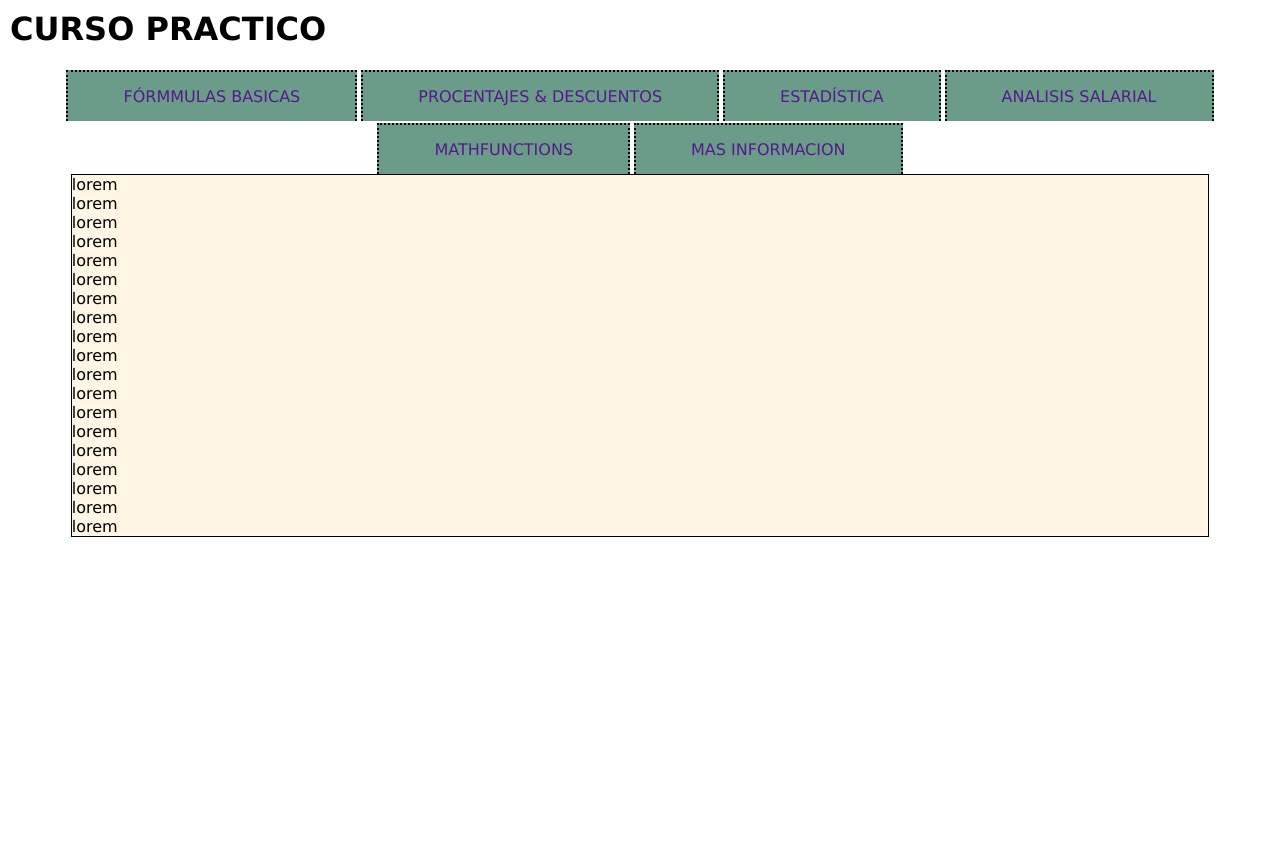
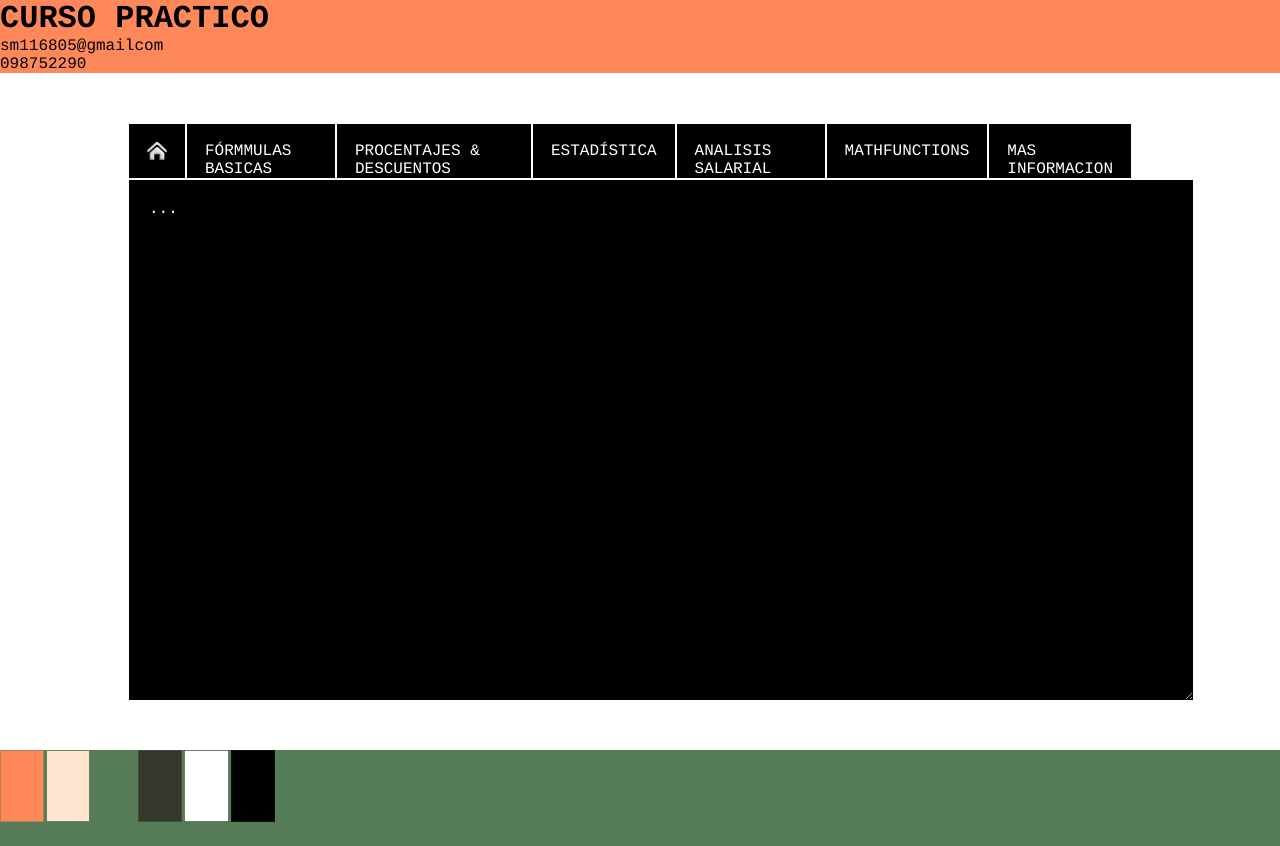
Before and after one commit to Santicamejo/MyCourses, a plain HTML site: page Javascript/math/index.html in a window 1280 px wide. Before the commit the page ends 800 px from the top, so only its background shows below. Drawn offline with Linux system fonts and the light colour scheme.

Commit message:
Sigo trabajando en la pagina index

```diff
--- a/Javascript/math/index.html
+++ b/Javascript/math/index.html
@@ -7,50 +7,34 @@
     <link rel="stylesheet" href="styles.css">
 </head>
 <body>
-    <header id="header">
+    <header>
         <div>
             <h1 id="headerTitle">CURSO PRACTICO</h1>
-            <!-- <ul>
+            <ul>
                 <li>sm116805@gmailcom</li>
                 <li>098752290</li>
-            </ul> -->
+            </ul>
         </div>
-        <ul id="headerList">
-            <li><a href="">FÓRMMULAS BASICAS</a></li>
-            <li><a href="">PROCENTAJES & DESCUENTOS</a></li>
-            <li><a href="">ESTADÍSTICA</a></li>
-            <li><a href="">ANALISIS SALARIAL</a></li>
-            <li><a href="">MATHFUNCTIONS</a></li>
-            <li><a href="">MAS INFORMACION</a></li>
-        </ul>
     </header>
-
-    <section id="section">
+    <section id="consoleSection">
         <div>
-            <p>lorem</p>
-            <p>lorem</p>
-            <p>lorem</p>
-            <p>lorem</p>
-            <p>lorem</p>
-            <p>lorem</p>
-            <p>lorem</p>
-            <p>lorem</p>
-            <p>lorem</p>
-            <p>lorem</p>
-            <p>lorem</p>
-            <p>lorem</p>
-            <p>lorem</p>
-            <p>lorem</p>
-            <p>lorem</p>
-            <p>lorem</p>
-            <p>lorem</p>
-            <p>lorem</p>
-            <p>lorem</p>
+            <ul id="consoleList">
+                <li id="fotocasa"><a href=""><img src="img/3d-home-icon-free-png.png" alt="CasaFto"></a></li>
+                <li><a href="">FÓRMMULAS BASICAS</a></li>
+                <li><a href="">PROCENTAJES & DESCUENTOS</a></li>
+                <li><a href="">ESTADÍSTICA</a></li>
+                <li><a href="">ANALISIS SALARIAL</a></li>
+                <li><a href="">MATHFUNCTIONS</a></li>
+                <li><a href="">MAS INFORMACION</a></li>
+            </ul>
         </div>
-
+        <div id="console">
+            <textarea name="consol" id="consolaTextarea">...</textarea>
+        </div>
     </section>
 
     <footer>
+        <img src="img/Pagina - copia.png" alt="paletta" id="paleta">
     </footer>
 
     <script src="main.js"></script>
--- a/Javascript/math/styles.css
+++ b/Javascript/math/styles.css
@@ -2,45 +2,66 @@
     margin: 0px;
     padding: 0px;
     text-decoration: none;
-    font-family: Verdana, Geneva, Tahoma, sans-serif;
+    font-family: Courier;
   }
 :root{
-    --color1: #CD5C08;
-    --color2: #FFF5E4;
-    --color3: #C1D8C3;
-    --color4: #6A9C89;
+    --naranja: #ff885b;
+    --crema: #ffe5cf;
+    --verdeAgua: #557c56;
+    --verdeOscuro: #33372c;
+    --negro:  #000000;
+    --blanco: #ffffff;
 }
-#header{
-    display: inline-block;
+header{
+    display: flex;
     width: 100vw;
+    background-color: var(--naranja);
 }
-#headerTitle{
-    padding: 10px;
+#consoleSection{
+    margin: 0 auto;     /* alinear item */
+    margin-top: 30px;
+    width: 80vw;
 }
-#headerList{
-    padding: 10px;
+#consoleList{
+    padding: 20px;
     display: flex;
-    flex-wrap: wrap;
-    text-decoration: none;
     list-style: none;
     padding-bottom: 0px;
-    justify-content: center;
+    padding-left: 0px;
 }
-#headerList li{
-    margin: 2px;
-    padding-left: 55px;
-    padding-right: 55px;
-    padding-top: 15px;
-    padding-bottom: 15px;
-    margin-bottom: 0px;
-    border: dotted black 2px;
-    border-bottom:0px ;
-    background-color: var(--color4);
+#consoleList a{
+    font: 300 var(--blanco);
+    color: var(--blanco);
 }
-#section div{
-    margin: 0 auto;
-    width: 88.8vw;
+#consoleList li{
+    padding: 18px;
+    padding-bottom: 0px;
+    border: solid var(--blanco) 0.3px;
+    background-color: var(--negro);
+    margin-bottom: 1px;
+}
+#console{
+    border-left:solid var(--blanco) 0.3px;
+    background-color: var(--negro);
+    height: 60vh;
+}
+#fotocasa img{
+    width: 20px;
     height: auto;
-    border: solid black 1px;
-    background-color: var(--color2);
+    margin-bottom: 10px;
 }
+#consolaTextarea{
+    background-color: #000000;
+    border: none;
+    width: 80vw;
+    height: 60vh;
+    color: var(--blanco);
+    padding: 20px;
+    font-size: medium;
+}
+footer{
+    margin-top: 90px;
+    width: 100vw;
+    height: 12vh;
+    background-color: var(--verdeAgua);
+}
```
Also changed, not shown: Javascript/math/img/3d-home-icon-free-png.png (added), Javascript/math/img/Pagina - copia.png (added).
